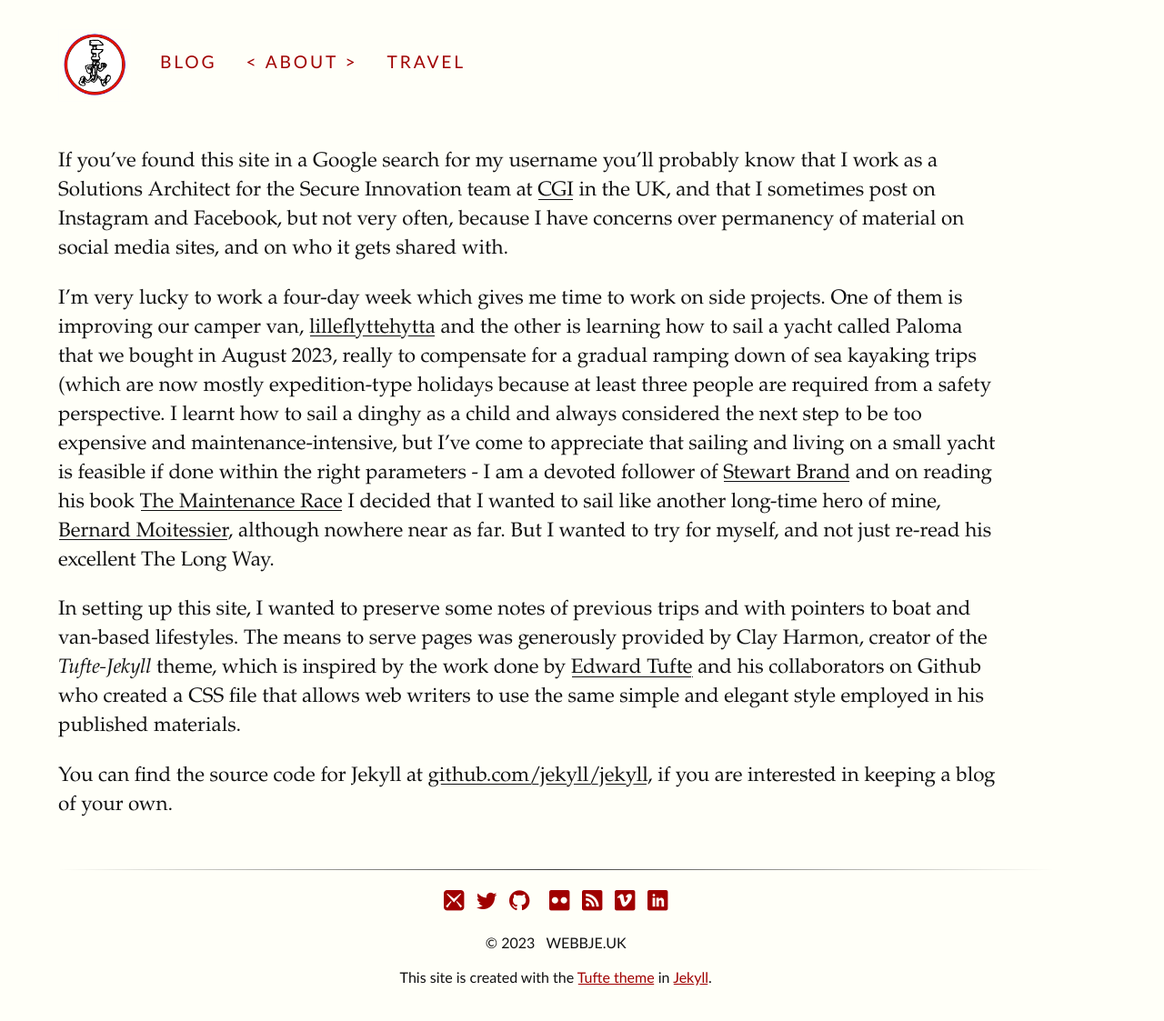
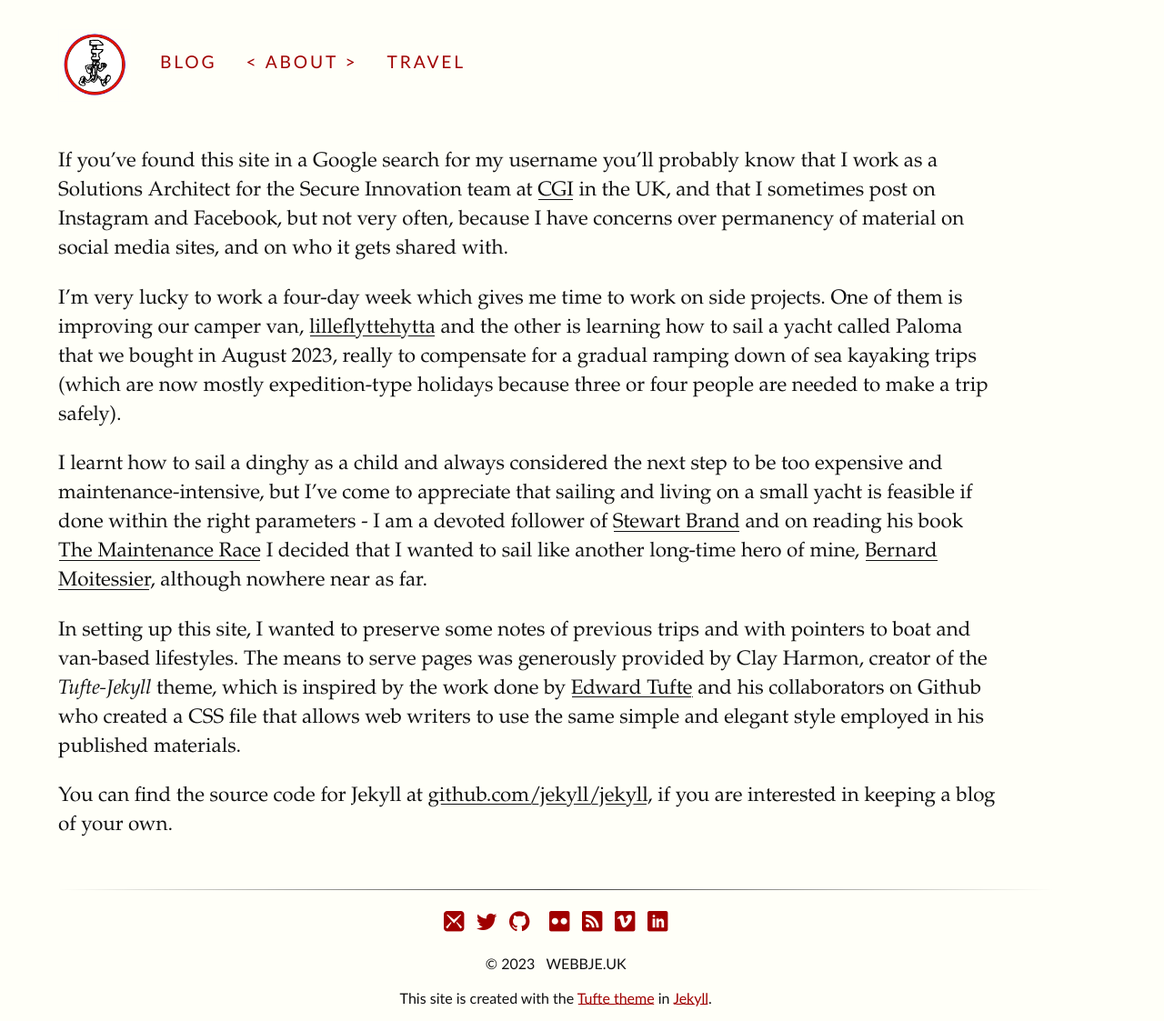
Before and after one commit to webbje/harmon53-tufte-jekyll-blog, a Jekyll site: the page built from about/index.md, in a window 1280 px wide. Shown: the whole page at 91% size. Built offline with Jekyll 4.4.1, drawn with Linux system fonts in a browser that asks for light colours; some web fonts are replaced; before the commit the page ends 1100 px from its top, so only the background shows below that.

```diff
--- a/about/index.md
+++ b/about/index.md
@@ -6,11 +6,11 @@ If you've found this site in a Google search for my username you'll probably kno
 at [CGI](https://www.cgi.com) in the UK, and that I sometimes post on Instagram and Facebook, but not very often, because I have concerns over permanency of material on social media sites, and on who it gets shared with.
 
 I'm very lucky to work a four-day week which gives me time to work on side projects. One of them is improving our camper van, [lilleflyttehytta](https://instagram.com/lilleflyttehytta) and the other is learning how to sail a yacht called Paloma that we bought in August 2023, really to compensate for a
-gradual ramping down of sea kayaking trips (which are now mostly expedition-type holidays because at least three people are required from a safety
-perspective.  I learnt how to sail a dinghy as a child and always considered the next step to be too expensive and maintenance-intensive, but I've come to
+gradual ramping down of sea kayaking trips (which are now mostly expedition-type holidays because three or four people are needed to make a trip  safely).
+
+I learnt how to sail a dinghy as a child and always considered the next step to be too expensive and maintenance-intensive, but I've come to
 appreciate that sailing and living on a small yacht is feasible if done within the right parameters - I am a devoted follower of [Stewart Brand](https://en.wikipedia.org/wiki/Stewart_Brand) and on reading his book [The Maintenance Race](https://worksinprogress.co/issue/the-maintenance-race) I decided that I
 wanted to sail like another long-time hero of mine, [Bernard Moitessier](https://en.wikipedia.org/wiki/Bernard_Moitessier), although nowhere near as far.
-But I wanted to try for myself, and not just re-read his excellent The Long Way.
 
 In setting up this site, I wanted to preserve some notes of previous trips and with pointers to boat and van-based lifestyles. The means to serve pages
 was generously provided by Clay Harmon, creator of the *Tufte-Jekyll* theme, which is inspired by the  work done by [Edward Tufte](https://github.com/edwardtufte/tufte-css) and his collaborators on Github who created a CSS file that allows web writers to use the same simple and elegant style employed in his published materials.
```
Also changed, not shown: _posts/2023-08-24-Paloma-Mast-Refitted.md (+2 -3 lines), 1 other file.
